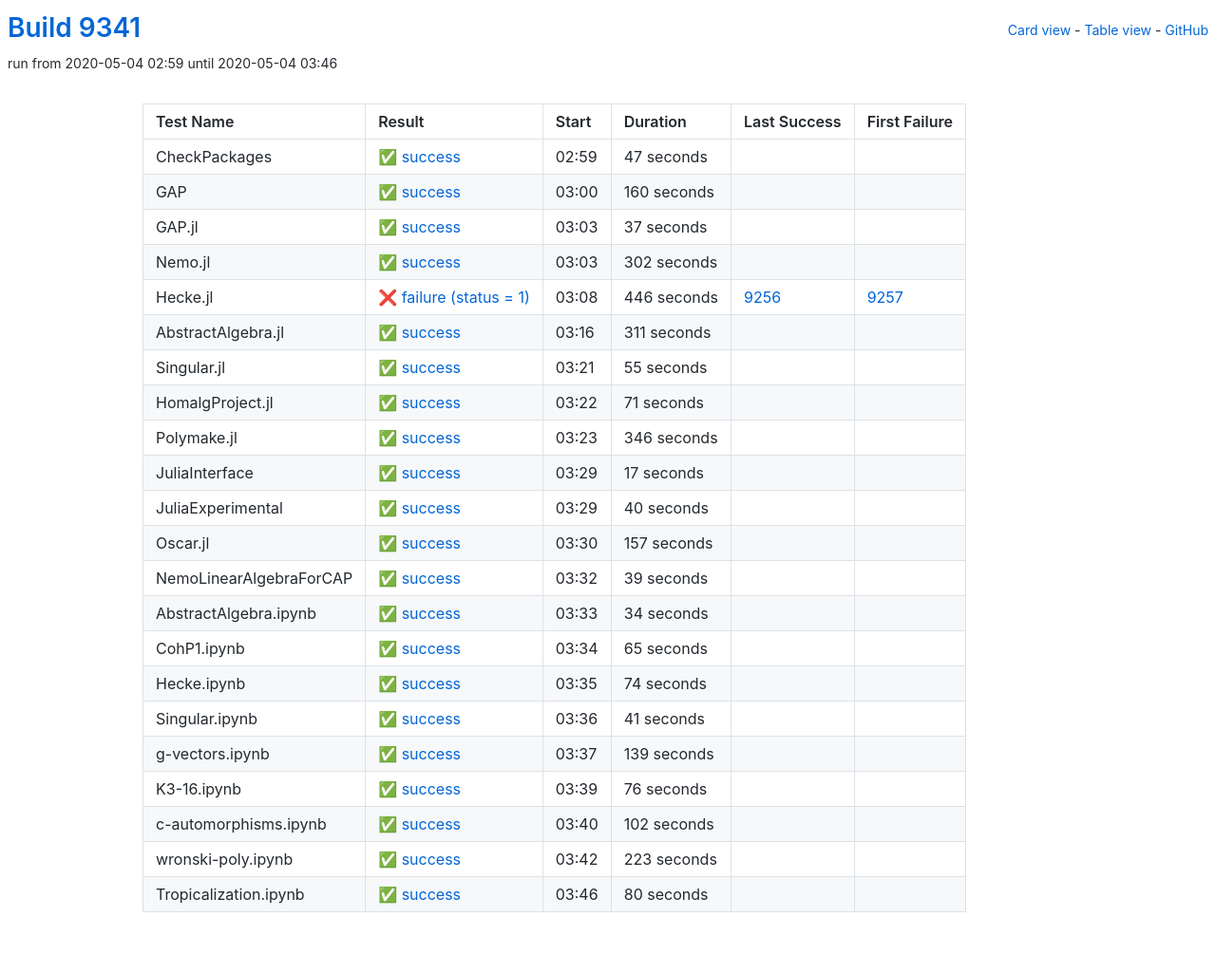
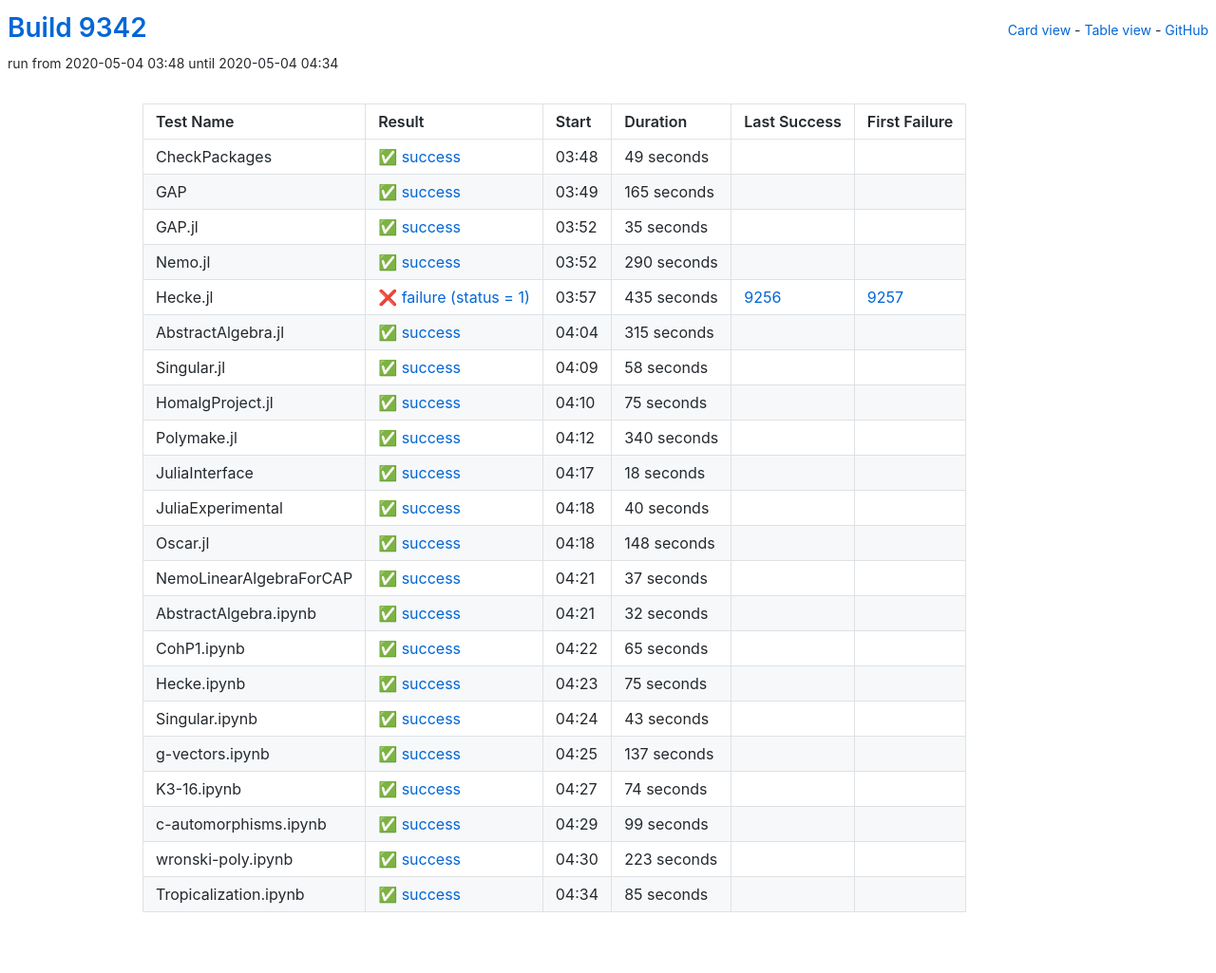
Before and after one commit to oscar-system/oscar-ci-status, a Jekyll site: the page built from table.html, in a window 1280 px wide. Shown: the whole page at 95% size. Built offline with Jekyll 4.4.1, drawn with Linux system fonts in a browser that asks for light colours.

Commit message:
Build 9342

```diff
--- a/_data/ci.yml
+++ b/_data/ci.yml
@@ -1,27 +1,137 @@
-build: 9341
-build_url: https://oscarci.mathematik.uni-kl.de/job/oscar/9341/
+build: 9342
+build_url: https://oscarci.mathematik.uni-kl.de/job/oscar/9342/
 job: oscar
 tests:
-- duration: 47
+- duration: 49
   exitcode: 0
   first_failure: false
   first_failure_url: null
   last_success: false
   last_success_url: null
-  log: https://oscarci.mathematik.uni-kl.de/job/oscar/9341/artifact/logs/build-9341/CheckPackages.log
+  log: https://oscarci.mathematik.uni-kl.de/job/oscar/9342/artifact/logs/build-9342/CheckPackages.log
   name: CheckPackages
-  start: 2020-05-04 02:59
+  start: 2020-05-04 03:48
   status: success
   success: true
-- duration: 160
+- duration: 165
   exitcode: 0
   first_failure: false
   first_failure_url: null
   last_success: false
   last_success_url: null
-  log: https://oscarci.mathematik.uni-kl.de/job/oscar/9341/artifact/logs/build-9341/GAP.log
+  log: https://oscarci.mathematik.uni-kl.de/job/oscar/9342/artifact/logs/build-9342/GAP.log
   name: GAP
-  start: 2020-05-04 03:00
+  start: 2020-05-04 03:49
+  status: success
+  success: true
+- duration: 35
+  exitcode: 0
+  first_failure: false
+  first_failure_url: null
+  last_success: false
+  last_success_url: null
+  log: https://oscarci.mathematik.uni-kl.de/job/oscar/9342/artifact/logs/build-9342/GAP.jl.log
+  name: GAP.jl
+  start: 2020-05-04 03:52
+  status: success
+  success: true
+- duration: 290
+  exitcode: 0
+  first_failure: false
+  first_failure_url: null
+  last_success: false
+  last_success_url: null
+  log: https://oscarci.mathematik.uni-kl.de/job/oscar/9342/artifact/logs/build-9342/Nemo.jl.log
+  name: Nemo.jl
+  start: 2020-05-04 03:52
+  status: success
+  success: true
+- duration: 435
+  exitcode: 1
+  first_failure: 9257
+  first_failure_url: https://oscarci.mathematik.uni-kl.de/job/oscar/9257/
+  last_success: 9256
+  last_success_url: https://oscarci.mathematik.uni-kl.de/job/oscar/9256/
+  log: https://oscarci.mathematik.uni-kl.de/job/oscar/9342/artifact/logs/build-9342/Hecke.jl.log
+  name: Hecke.jl
+  start: 2020-05-04 03:57
+  status: failure
+  success: false
+- duration: 315
+  exitcode: 0
+  first_failure: false
+  first_failure_url: null
+  last_success: false
+  last_success_url: null
+  log: https://oscarci.mathematik.uni-kl.de/job/oscar/9342/artifact/logs/build-9342/AbstractAlgebra.jl.log
+  name: AbstractAlgebra.jl
+  start: 2020-05-04 04:04
+  status: success
+  success: true
+- duration: 58
+  exitcode: 0
+  first_failure: false
+  first_failure_url: null
+  last_success: false
+  last_success_url: null
+  log: https://oscarci.mathematik.uni-kl.de/job/oscar/9342/artifact/logs/build-9342/Singular.jl.log
+  name: Singular.jl
+  start: 2020-05-04 04:09
+  status: success
+  success: true
+- duration: 75
+  exitcode: 0
+  first_failure: false
+  first_failure_url: null
+  last_success: false
+  last_success_url: null
+  log: https://oscarci.mathematik.uni-kl.de/job/oscar/9342/artifact/logs/build-9342/HomalgProject.jl.log
+  name: HomalgProject.jl
+  start: 2020-05-04 04:10
+  status: success
+  success: true
+- duration: 340
+  exitcode: 0
+  first_failure: false
+  first_failure_url: null
+  last_success: false
+  last_success_url: null
+  log: https://oscarci.mathematik.uni-kl.de/job/oscar/9342/artifact/logs/build-9342/Polymake.jl.log
+  name: Polymake.jl
+  start: 2020-05-04 04:12
+  status: success
+  success: true
+- duration: 18
+  exitcode: 0
+  first_failure: false
+  first_failure_url: null
+  last_success: false
+  last_success_url: null
+  log: https://oscarci.mathematik.uni-kl.de/job/oscar/9342/artifact/logs/build-9342/JuliaInterface.log
+  name: JuliaInterface
+  start: 2020-05-04 04:17
+  status: success
+  success: true
+- duration: 40
+  exitcode: 0
+  first_failure: false
+  first_failure_url: null
+  last_success: false
+  last_success_url: null
+  log: https://oscarci.mathematik.uni-kl.de/job/oscar/9342/artifact/logs/build-9342/JuliaExperimental.log
+  name: JuliaExperimental
+  start: 2020-05-04 04:18
+  status: success
+  success: true
+- duration: 148
+  exitcode: 0
+  first_failure: false
+  first_failure_url: null
+  last_success: false
+  last_success_url: null
+  log: https://oscarci.mathematik.uni-kl.de/job/oscar/9342/artifact/logs/build-9342/Oscar.jl.log
+  name: Oscar.jl
+  start: 2020-05-04 04:18
   status: success
   success: true
 - duration: 37
@@ -30,130 +140,20 @@ tests:
   first_failure_url: null
   last_success: false
   last_success_url: null
-  log: https://oscarci.mathematik.uni-kl.de/job/oscar/9341/artifact/logs/build-9341/GAP.jl.log
-  name: GAP.jl
-  start: 2020-05-04 03:03
+  log: https://oscarci.mathematik.uni-kl.de/job/oscar/9342/artifact/logs/build-9342/NemoLinearAlgebraForCAP.log
+  name: NemoLinearAlgebraForCAP
+  start: 2020-05-04 04:21
   status: success
   success: true
-- duration: 302
+- duration: 32
   exitcode: 0
   first_failure: false
   first_failure_url: null
   last_success: false
   last_success_url: null
-  log: https://oscarci.mathematik.uni-kl.de/job/oscar/9341/artifact/logs/build-9341/Nemo.jl.log
-  name: Nemo.jl
-  start: 2020-05-04 03:03
-  status: success
-  success: true
-- duration: 446
-  exitcode: 1
-  first_failure: 9257
-  first_failure_url: https://oscarci.mathematik.uni-kl.de/job/oscar/9257/
-  last_success: 9256
-  last_success_url: https://oscarci.mathematik.uni-kl.de/job/oscar/9256/
-  log: https://oscarci.mathematik.uni-kl.de/job/oscar/9341/artifact/logs/build-9341/Hecke.jl.log
-  name: Hecke.jl
-  start: 2020-05-04 03:08
-  status: failure
-  success: false
-- duration: 311
-  exitcode: 0
-  first_failure: false
-  first_failure_url: null
-  last_success: false
-  last_success_url: null
-  log: https://oscarci.mathematik.uni-kl.de/job/oscar/9341/artifact/logs/build-9341/AbstractAlgebra.jl.log
-  name: AbstractAlgebra.jl
-  start: 2020-05-04 03:16
-  status: success
-  success: true
-- duration: 55
-  exitcode: 0
-  first_failure: false
-  first_failure_url: null
-  last_success: false
-  last_success_url: null
-  log: https://oscarci.mathematik.uni-kl.de/job/oscar/9341/artifact/logs/build-9341/Singular.jl.log
-  name: Singular.jl
-  start: 2020-05-04 03:21
-  status: success
-  success: true
-- duration: 71
-  exitcode: 0
-  first_failure: false
-  first_failure_url: null
-  last_success: false
-  last_success_url: null
-  log: https://oscarci.mathematik.uni-kl.de/job/oscar/9341/artifact/logs/build-9341/HomalgProject.jl.log
-  name: HomalgProject.jl
-  start: 2020-05-04 03:22
-  status: success
-  success: true
-- duration: 346
-  exitcode: 0
-  first_failure: false
-  first_failure_url: null
-  last_success: false
-  last_success_url: null
-  log: https://oscarci.mathematik.uni-kl.de/job/oscar/9341/artifact/logs/build-9341/Polymake.jl.log
-  name: Polymake.jl
-  start: 2020-05-04 03:23
-  status: success
-  success: true
-- duration: 17
-  exitcode: 0
-  first_failure: false
-  first_failure_url: null
-  last_success: false
-  last_success_url: null
-  log: https://oscarci.mathematik.uni-kl.de/job/oscar/9341/artifact/logs/build-9341/JuliaInterface.log
-  name: JuliaInterface
-  start: 2020-05-04 03:29
-  status: success
-  success: true
-- duration: 40
-  exitcode: 0
-  first_failure: false
-  first_failure_url: null
-  last_success: false
-  last_success_url: null
-  log: https://oscarci.mathematik.uni-kl.de/job/oscar/9341/artifact/logs/build-9341/JuliaExperimental.log
-  name: JuliaExperimental
-  start: 2020-05-04 03:29
-  status: success
-  success: true
-- duration: 157
-  exitcode: 0
-  first_failure: false
-  first_failure_url: null
-  last_success: false
-  last_success_url: null
-  log: https://oscarci.mathematik.uni-kl.de/job/oscar/9341/artifact/logs/build-9341/Oscar.jl.log
-  name: Oscar.jl
-  start: 2020-05-04 03:30
-  status: success
-  success: true
-- duration: 39
-  exitcode: 0
-  first_failure: false
-  first_failure_url: null
-  last_success: false
-  last_success_url: null
-  log: https://oscarci.mathematik.uni-kl.de/job/oscar/9341/artifact/logs/build-9341/NemoLinearAlgebraForCAP.log
-  name: NemoLinearAlgebraForCAP
-  start: 2020-05-04 03:32
-  status: success
-  success: true
-- duration: 34
-  exitcode: 0
-  first_failure: false
-  first_failure_url: null
-  last_success: false
-  last_success_url: null
-  log: https://oscarci.mathematik.uni-kl.de/job/oscar/9341/artifact/logs/build-9341/AbstractAlgebra.ipynb.log
+  log: https://oscarci.mathematik.uni-kl.de/job/oscar/9342/artifact/logs/build-9342/AbstractAlgebra.ipynb.log
   name: AbstractAlgebra.ipynb
-  start: 2020-05-04 03:33
+  start: 2020-05-04 04:21
   status: success
   success: true
 - duration: 65
@@ -162,9 +162,42 @@ tests:
   first_failure_url: null
   last_success: false
   last_success_url: null
-  log: https://oscarci.mathematik.uni-kl.de/job/oscar/9341/artifact/logs/build-9341/CohP1.ipynb.log
+  log: https://oscarci.mathematik.uni-kl.de/job/oscar/9342/artifact/logs/build-9342/CohP1.ipynb.log
   name: CohP1.ipynb
-  start: 2020-05-04 03:34
+  start: 2020-05-04 04:22
+  status: success
+  success: true
+- duration: 75
+  exitcode: 0
+  first_failure: false
+  first_failure_url: null
+  last_success: false
+  last_success_url: null
+  log: https://oscarci.mathematik.uni-kl.de/job/oscar/9342/artifact/logs/build-9342/Hecke.ipynb.log
+  name: Hecke.ipynb
+  start: 2020-05-04 04:23
+  status: success
+  success: true
+- duration: 43
+  exitcode: 0
+  first_failure: false
+  first_failure_url: null
+  last_success: false
+  last_success_url: null
+  log: https://oscarci.mathematik.uni-kl.de/job/oscar/9342/artifact/logs/build-9342/Singular.ipynb.log
+  name: Singular.ipynb
+  start: 2020-05-04 04:24
+  status: success
+  success: true
+- duration: 137
+  exitcode: 0
+  first_failure: false
+  first_failure_url: null
+  last_success: false
+  last_success_url: null
+  log: https://oscarci.mathematik.uni-kl.de/job/oscar/9342/artifact/logs/build-9342/g-vectors.ipynb.log
+  name: g-vectors.ipynb
+  start: 2020-05-04 04:25
   status: success
   success: true
 - duration: 74
@@ -173,53 +206,20 @@ tests:
   first_failure_url: null
   last_success: false
   last_success_url: null
-  log: https://oscarci.mathematik.uni-kl.de/job/oscar/9341/artifact/logs/build-9341/Hecke.ipynb.log
-  name: Hecke.ipynb
-  start: 2020-05-04 03:35
+  log: https://oscarci.mathematik.uni-kl.de/job/oscar/9342/artifact/logs/build-9342/K3-16.ipynb.log
+  name: K3-16.ipynb
+  start: 2020-05-04 04:27
   status: success
   success: true
-- duration: 41
+- duration: 99
   exitcode: 0
   first_failure: false
   first_failure_url: null
   last_success: false
   last_success_url: null
-  log: https://oscarci.mathematik.uni-kl.de/job/oscar/9341/artifact/logs/build-9341/Singular.ipynb.log
-  name: Singular.ipynb
-  start: 2020-05-04 03:36
-  status: success
-  success: true
-- duration: 139
-  exitcode: 0
-  first_failure: false
-  first_failure_url: null
-  last_success: false
-  last_success_url: null
-  log: https://oscarci.mathematik.uni-kl.de/job/oscar/9341/artifact/logs/build-9341/g-vectors.ipynb.log
-  name: g-vectors.ipynb
-  start: 2020-05-04 03:37
-  status: success
-  success: true
-- duration: 76
-  exitcode: 0
-  first_failure: false
-  first_failure_url: null
-  last_success: false
-  last_success_url: null
-  log: https://oscarci.mathematik.uni-kl.de/job/oscar/9341/artifact/logs/build-9341/K3-16.ipynb.log
-  name: K3-16.ipynb
-  start: 2020-05-04 03:39
-  status: success
-  success: true
-- duration: 102
-  exitcode: 0
-  first_failure: false
-  first_failure_url: null
-  last_success: false
-  last_success_url: null
-  log: https://oscarci.mathematik.uni-kl.de/job/oscar/9341/artifact/logs/build-9341/c-automorphisms.ipynb.log
+  log: https://oscarci.mathematik.uni-kl.de/job/oscar/9342/artifact/logs/build-9342/c-automorphisms.ipynb.log
   name: c-automorphisms.ipynb
-  start: 2020-05-04 03:40
+  start: 2020-05-04 04:29
   status: success
   success: true
 - duration: 223
@@ -228,19 +228,19 @@ tests:
   first_failure_url: null
   last_success: false
   last_success_url: null
-  log: https://oscarci.mathematik.uni-kl.de/job/oscar/9341/artifact/logs/build-9341/wronski-poly.ipynb.log
+  log: https://oscarci.mathematik.uni-kl.de/job/oscar/9342/artifact/logs/build-9342/wronski-poly.ipynb.log
   name: wronski-poly.ipynb
-  start: 2020-05-04 03:42
+  start: 2020-05-04 04:30
   status: success
   success: true
-- duration: 80
+- duration: 85
   exitcode: 0
   first_failure: false
   first_failure_url: null
   last_success: false
   last_success_url: null
-  log: https://oscarci.mathematik.uni-kl.de/job/oscar/9341/artifact/logs/build-9341/Tropicalization.ipynb.log
+  log: https://oscarci.mathematik.uni-kl.de/job/oscar/9342/artifact/logs/build-9342/Tropicalization.ipynb.log
   name: Tropicalization.ipynb
-  start: 2020-05-04 03:46
+  start: 2020-05-04 04:34
   status: success
   success: true
```
Also changed, not shown: README.md.
